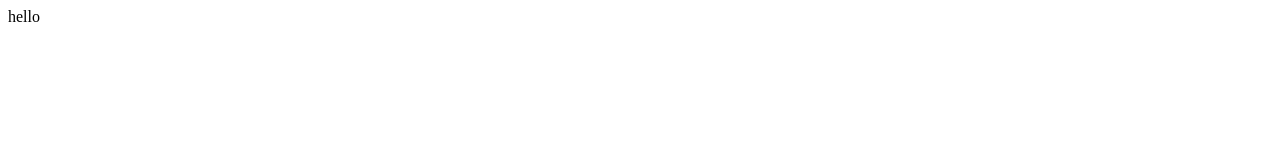
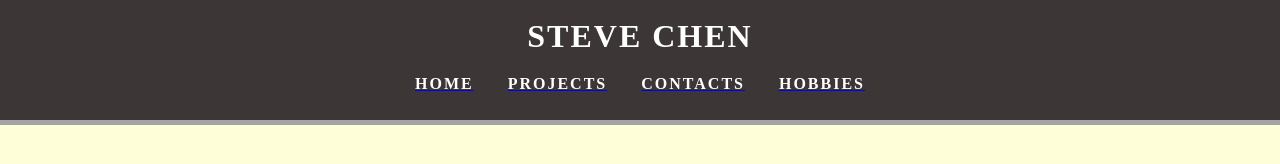
Before and after one commit to srt1678/CSS5610Project1, a plain HTML site: page index.html in a window 1280 px wide. Shown: the top 164 px of the page. Drawn offline with Linux system fonts and the light colour scheme.

Commit message:
set up navbar

```diff
--- /dev/null
+++ b/index.css
@@ -0,0 +1,46 @@
+body{
+    margin: 0px;
+    background-color:  rgb(254, 254, 217);
+    height: 2000px;
+}
+.navBarContainer{
+    position: fixed;
+    top: 0;
+    height: 120px;
+    width: 100%;
+    border-bottom: 5px solid rgb(165, 164, 164);
+    background-color: rgb(60, 54, 54);
+    display: flex;
+    justify-content: center;
+    align-items: center;
+}
+.navBarCenterContainer{
+    /*background-color: blue;*/
+    height: 100%;;
+    width: 50%;
+    display: flex;
+    flex-direction: column;
+    justify-content: center;
+    align-items: center;
+}
+.navBarTitleContainer, .navBarLinkContainer{
+    display: flex;
+    align-items: center;
+    width: 450px;
+    height: 40%;
+    /*background-color: brown;*/
+}
+.navBarTitleContainer{
+    justify-content: center;
+}
+.titleText{
+    letter-spacing: 2px;
+    color: white;
+}
+.navBarLinkContainer{
+    justify-content: space-between;
+}
+.linkText{
+    color: white;
+    letter-spacing: 2px;
+}
--- a/index.html
+++ b/index.html
@@ -1,3 +1,23 @@
-<div>
-    hello
-</div>
+<!DOCTYPE html>
+<html>
+	<head>
+		<meta charset="UTF-8" />
+		<title>Steve Chen's Website</title>
+		<link href="./index.css" rel="stylesheet" />
+	</head>
+	<body>
+		<div class="navBarContainer">
+			<div class="navBarCenterContainer">
+				<div class="navBarTitleContainer">
+					<h1 class="titleText">STEVE CHEN</h1>
+				</div>
+				<div class="navBarLinkContainer">
+					<a href="./"><h4 class="linkText">HOME</h4></a>
+					<a href="./Projects"><h4 class="linkText">PROJECTS</h4></a>
+					<a href="./Contacts"><h4 class="linkText">CONTACTS</h4></a>
+					<a href="./Hobbies"><h4 class="linkText">HOBBIES</h4></a>
+				</div>
+			</div>
+		</div>
+	</body>
+</html>
```
Also changed, not shown: Contacts/index.html (added, +23 -0 lines), Hobbies/index.html (added, +23 -0 lines), Projects/index.html (added, +23 -0 lines).
